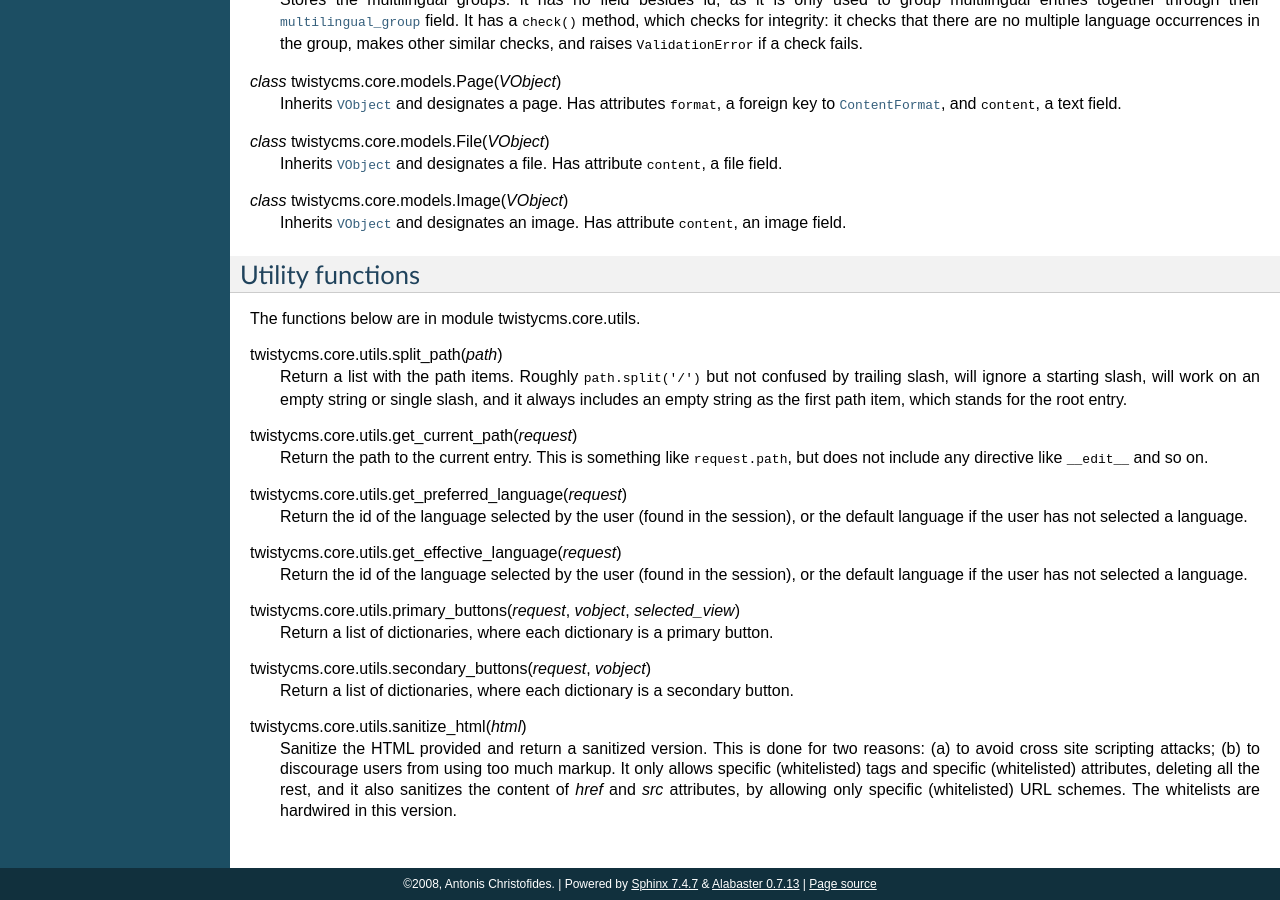
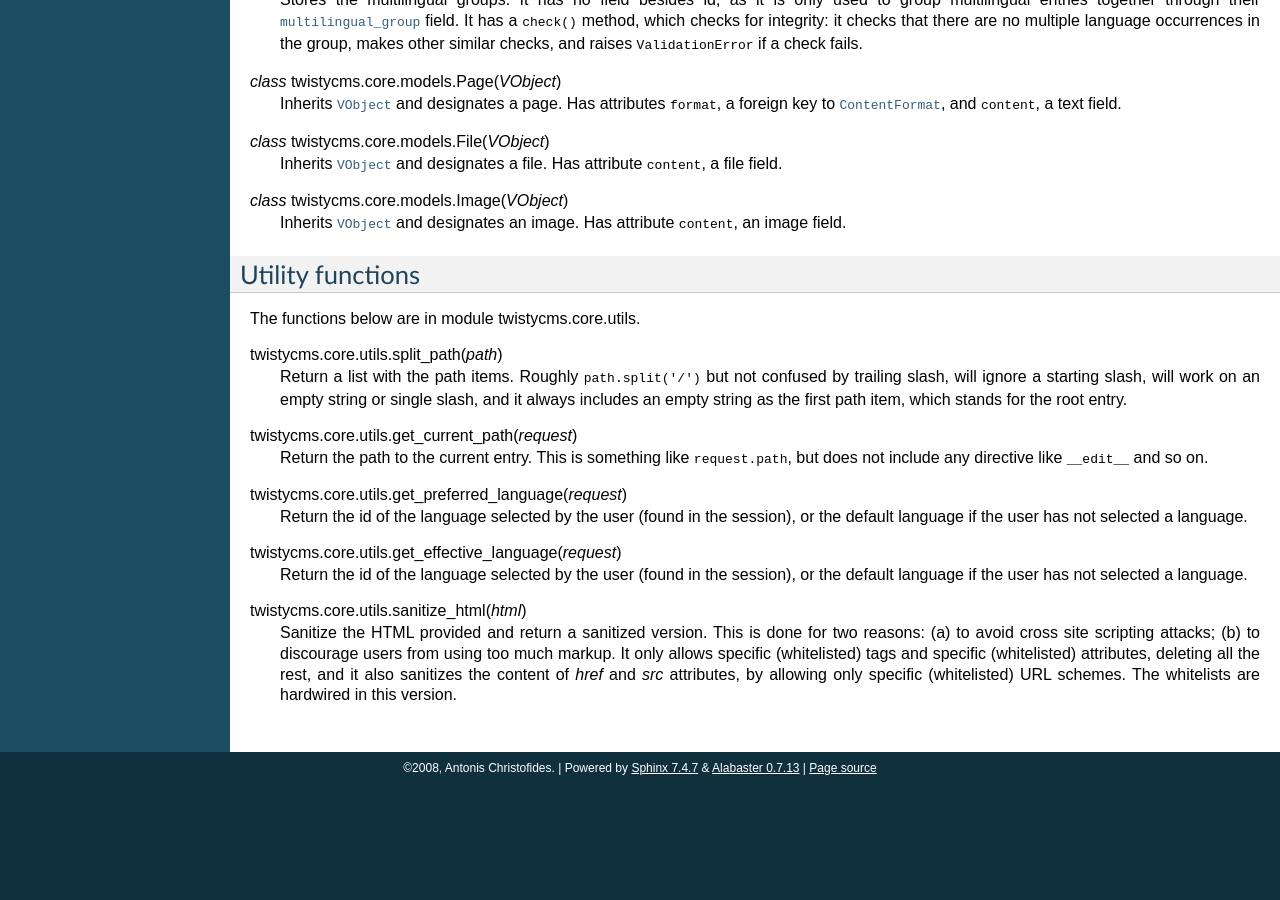
Before and after one commit to aptiko/zadig, a Sphinx documentation site: the page built from docs/api.txt, in a window 1280 px wide and 900 px high, scrolled down 4935 px. Built offline with Sphinx 7.4.7, drawn with Linux system fonts in a browser that asks for light colours; after the commit the page ends 5719 px from its top, so only the background shows below that; some of the changed text lies outside the part shown.

Commit message:
Updated documentation concerning buttons

```diff
--- a/docs/api.txt
+++ b/docs/api.txt
@@ -475,16 +475,6 @@ The functions below are in module twistycms.core.utils.
    session), or the default language if the user has not selected a
    language.
 
-.. function:: twistycms.core.utils.primary_buttons(request, vobject, selected_view)
-
-   Return a list of dictionaries, where each dictionary is a primary
-   button.
-
-.. function:: twistycms.core.utils.secondary_buttons(request, vobject)
-
-   Return a list of dictionaries, where each dictionary is a secondary
-   button.
-
 .. function:: twistycms.core.utils.sanitize_html(html)
 
    Sanitize the HTML provided and return a sanitized version. This is
```
